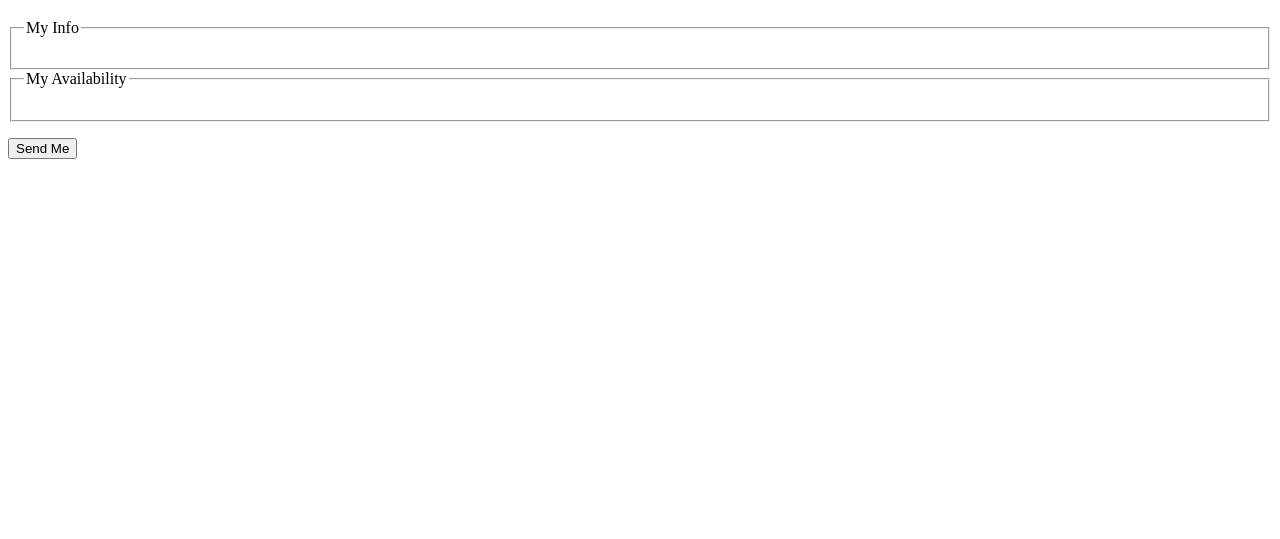
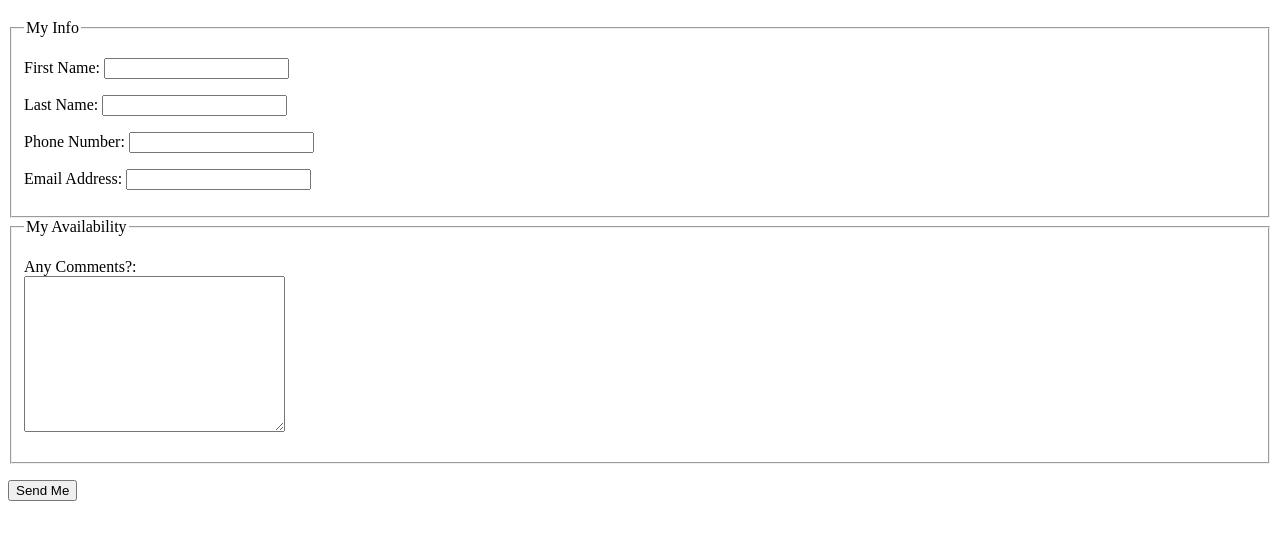
Before and after one commit to cynowa/itmd361_lab4, a plain HTML site: page index.html in a window 1280 px wide. Shown: the part 61-600 px from the top of the page. Drawn offline with Linux system fonts and the light colour scheme.

Commit message:
added text fields

```diff
--- a/index.html
+++ b/index.html
@@ -12,11 +12,23 @@
   <fieldset>
     <legend>My Info</legend>
     <p>
+      <label>First Name: <input type="text" name="first_name_field"></label>
+    </p>
+    <p>
+      <label>Last Name: <input type="text" name="last_name_field"></label>
+    </p>
+    <p>
+      <label>Phone Number: <input type="tel" name="phone_field"></label>
+    </p>
+    <p>
+      <label>Email Address: <input type="email" name="email_field"></label>
     </p>
   </fieldset>
   <fieldset>
     <legend>My Availability</legend>
     <p>
+      <label>Any Comments?: </label><br>
+      <textarea cols="30" rows="10" name="comments_field"></textarea>
     </p>
   </fieldset>
   <p>
```
